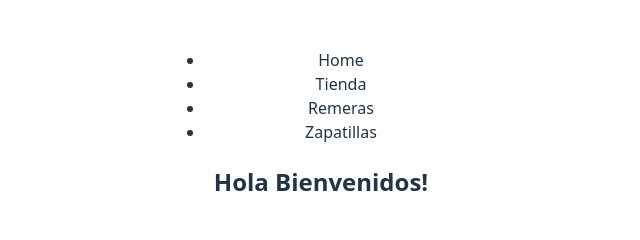
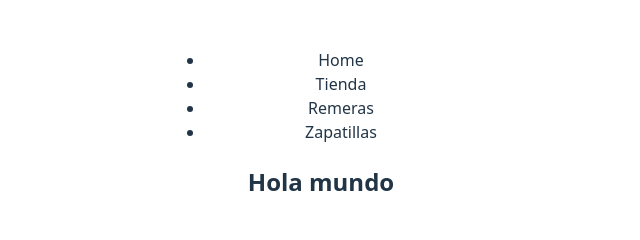
Before and after one commit to MartuZeman/Entrega1-React, a React (Vite) app: page / in a window 1280 px wide. Shown: the top 240 px of the page, without its empty margins (319-959 px from the left). Built offline with nearby package versions, Linux system fonts and the light colour scheme.

Commit message:
Arreglo promps

```diff
--- a/src/components/ItemListContainer.jsx
+++ b/src/components/ItemListContainer.jsx
@@ -1,8 +1,8 @@
-function ItemListContainer(){
-    const props = "Hola Bienvenidos!"
+function ItemListContainer(props){
+
 
     return(
-        <h2>{props}</h2>
+        <h2>{props.greeting}</h2>
     )
 }
 
```
